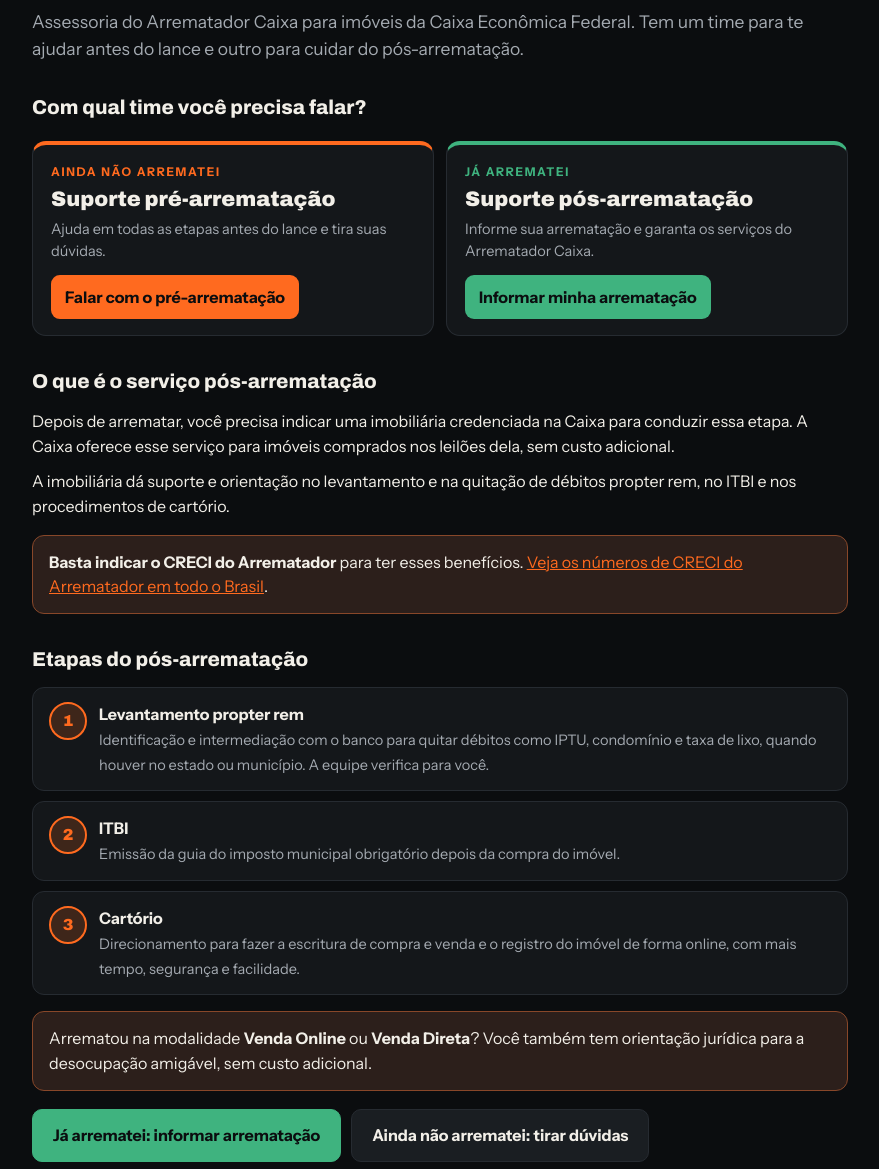
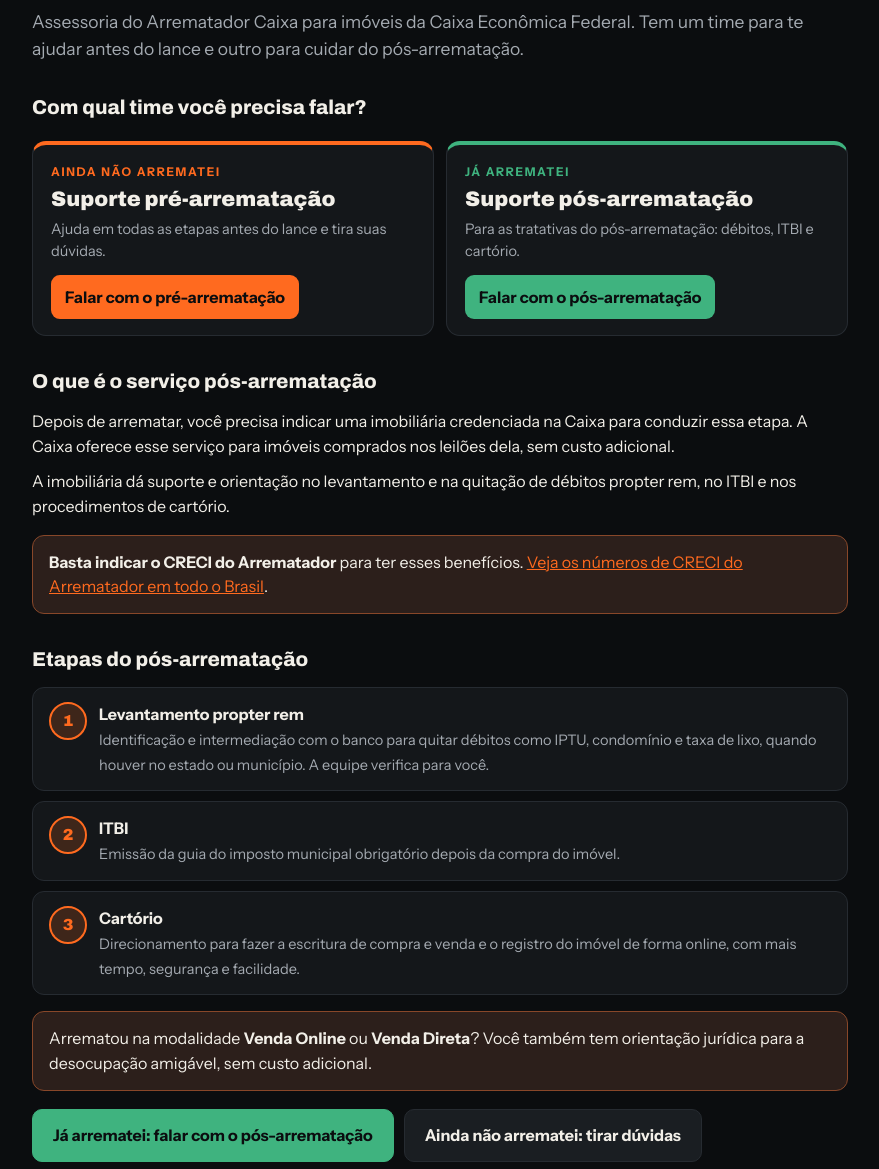
Before and after one commit to Tfalavina/jornada-arrematador, a plain HTML site: page aulas/arrematador-caixa.html in a window 1280 px wide. Shown: the part 115-1284 px from the top of the page, without its empty margins (200-1079 px from the left). Drawn offline with Linux system fonts and the light colour scheme.

Commit message:
Arrematador Caixa: botão Falar com o pós-arrematação
Co-Authored-By: Claude Opus 5.5 <noreply@anthropic.com>
Claude-Session: https://claude.ai/code/session_013dzUetVCLScZQEER4UwxRt

```diff
--- a/aulas/arrematador-caixa.html
+++ b/aulas/arrematador-caixa.html
@@ -46,7 +46,7 @@ ul.ck{list-style:none;margin:0;padding:0;display:grid;gap:8px} ul.ck li{padding-
 <h2>Com qual time você precisa falar?</h2>
 <div class="dir">
 <a href="https://wa.me/5519974062139?text=Ol%C3%A1%2C%20preciso%20de%20ajuda%20antes%20de%20dar%20meu%20lance" target="_blank" rel="noopener"><div class="tg">Ainda não arrematei</div><strong>Suporte pré-arrematação</strong><span>Ajuda em todas as etapas antes do lance e tira suas dúvidas.</span><em>Falar com o pré-arrematação</em></a>
-<a class="pos" href="https://wa.me/5519990195358?text=Quero%20informar%20uma%20arremata%C3%A7%C3%A3o" target="_blank" rel="noopener"><div class="tg">Já arrematei</div><strong>Suporte pós-arrematação</strong><span>Informe sua arrematação e garanta os serviços do Arrematador Caixa.</span><em>Informar minha arrematação</em></a>
+<a class="pos" href="https://wa.me/5519990195358?text=Ol%C3%A1%2C%20j%C3%A1%20arrematei%20e%20preciso%20de%20suporte%20no%20p%C3%B3s-arremata%C3%A7%C3%A3o" target="_blank" rel="noopener"><div class="tg">Já arrematei</div><strong>Suporte pós-arrematação</strong><span>Para as tratativas do pós-arrematação: débitos, ITBI e cartório.</span><em>Falar com o pós-arrematação</em></a>
 </div>
 
 <h2>O que é o serviço pós-arrematação</h2>
@@ -64,7 +64,7 @@ ul.ck{list-style:none;margin:0;padding:0;display:grid;gap:8px} ul.ck li{padding-
 <div class="note">Arrematou na modalidade <b>Venda Online</b> ou <b>Venda Direta</b>? Você também tem orientação jurídica para a desocupação amigável, sem custo adicional.</div>
 
 <div class="btns">
-<a class="btn pri" style="background:#3fb37f;border-color:#3fb37f" href="https://wa.me/5519990195358?text=Quero%20informar%20uma%20arremata%C3%A7%C3%A3o" target="_blank" rel="noopener">Já arrematei: informar arrematação</a>
+<a class="btn pri" style="background:#3fb37f;border-color:#3fb37f" href="https://wa.me/5519990195358?text=Ol%C3%A1%2C%20j%C3%A1%20arrematei%20e%20preciso%20de%20suporte%20no%20p%C3%B3s-arremata%C3%A7%C3%A3o" target="_blank" rel="noopener">Já arrematei: falar com o pós-arrematação</a>
 <a class="btn" href="https://wa.me/5519974062139?text=Ol%C3%A1%2C%20preciso%20de%20ajuda%20antes%20de%20dar%20meu%20lance" target="_blank" rel="noopener">Ainda não arrematei: tirar dúvidas</a>
 <a class="btn" href="https://www.arrematadorcaixa.com.br/creci" target="_blank" rel="noopener">Ver CRECI do Arrematador</a>
 </div>
```
